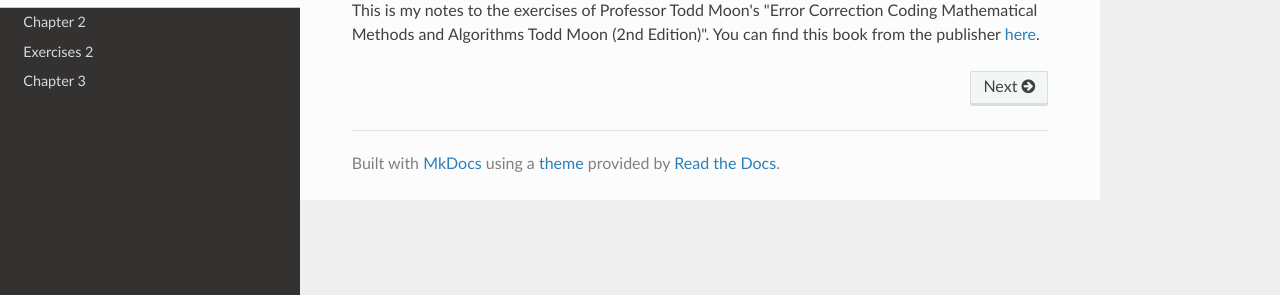
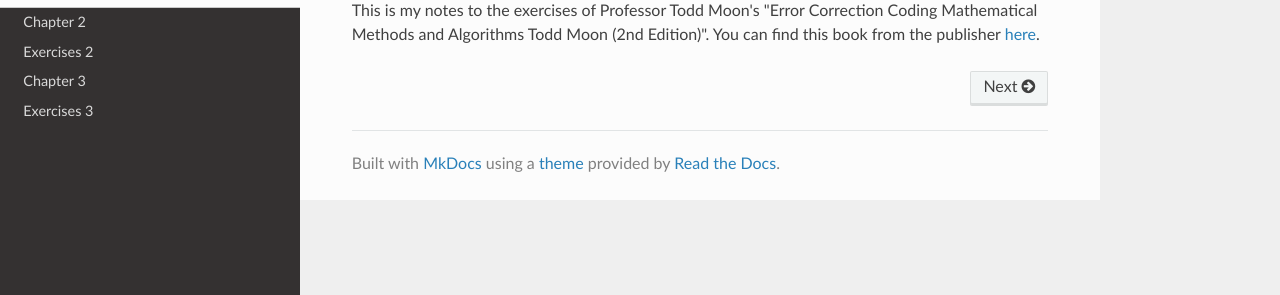
Before and after one commit to eroicaleo/moon-error-correction-coding, an MkDocs documentation site: the page built from docs/index.md, in a window 1280 px wide. Shown: the part 161-456 px from the top of the page. Built offline with MkDocs 1.6.1, drawn with Linux system fonts in a browser that asks for light colours; nearby versions of some CDN libraries.

Commit message:
updated mkdocs.yml for ex03

```diff
--- a/mkdocs.yml
+++ b/mkdocs.yml
@@ -6,6 +6,7 @@ nav:
   - Chapter 2: ch02.md
   - Exercises 2: ex02.md
   - Chapter 3: ch03.md
+  - Exercises 3: ex03.md
 
 # Order matters: config must run before the MathJax bundle.
 extra_javascript:
```
